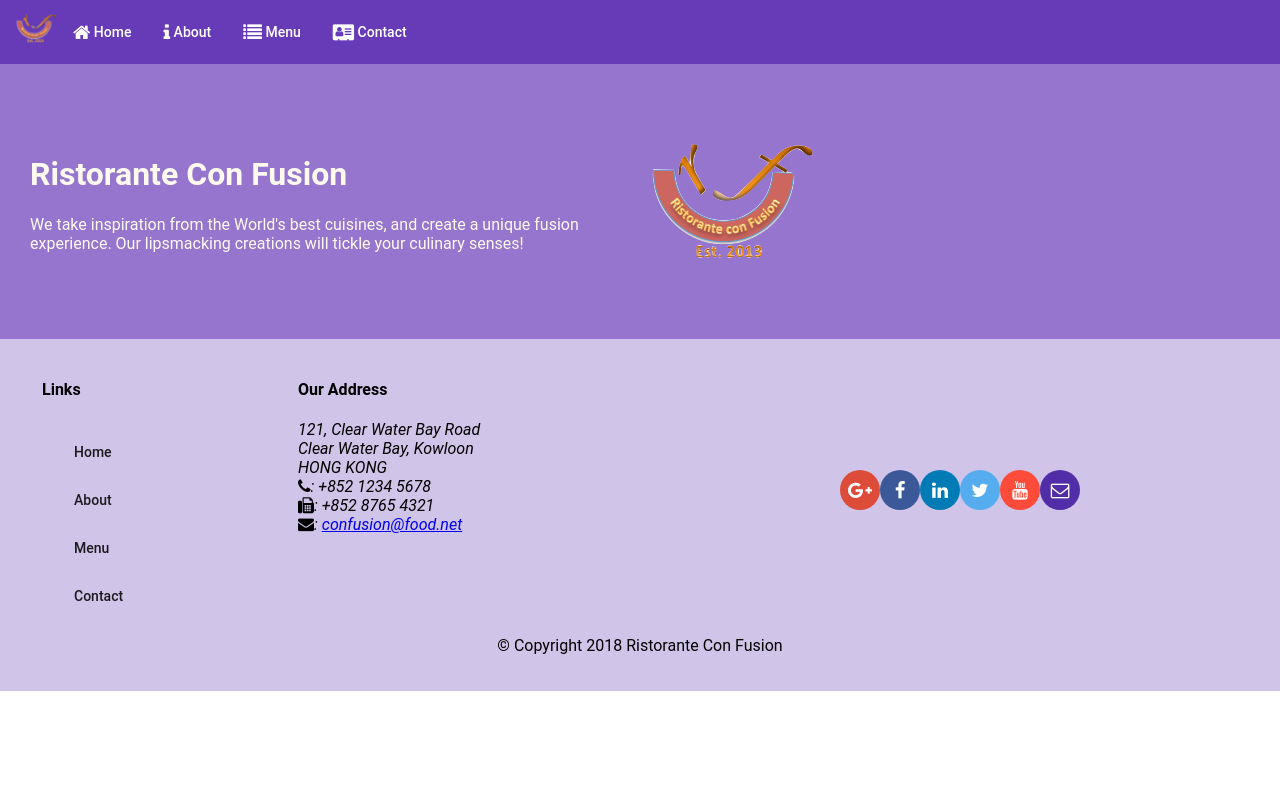
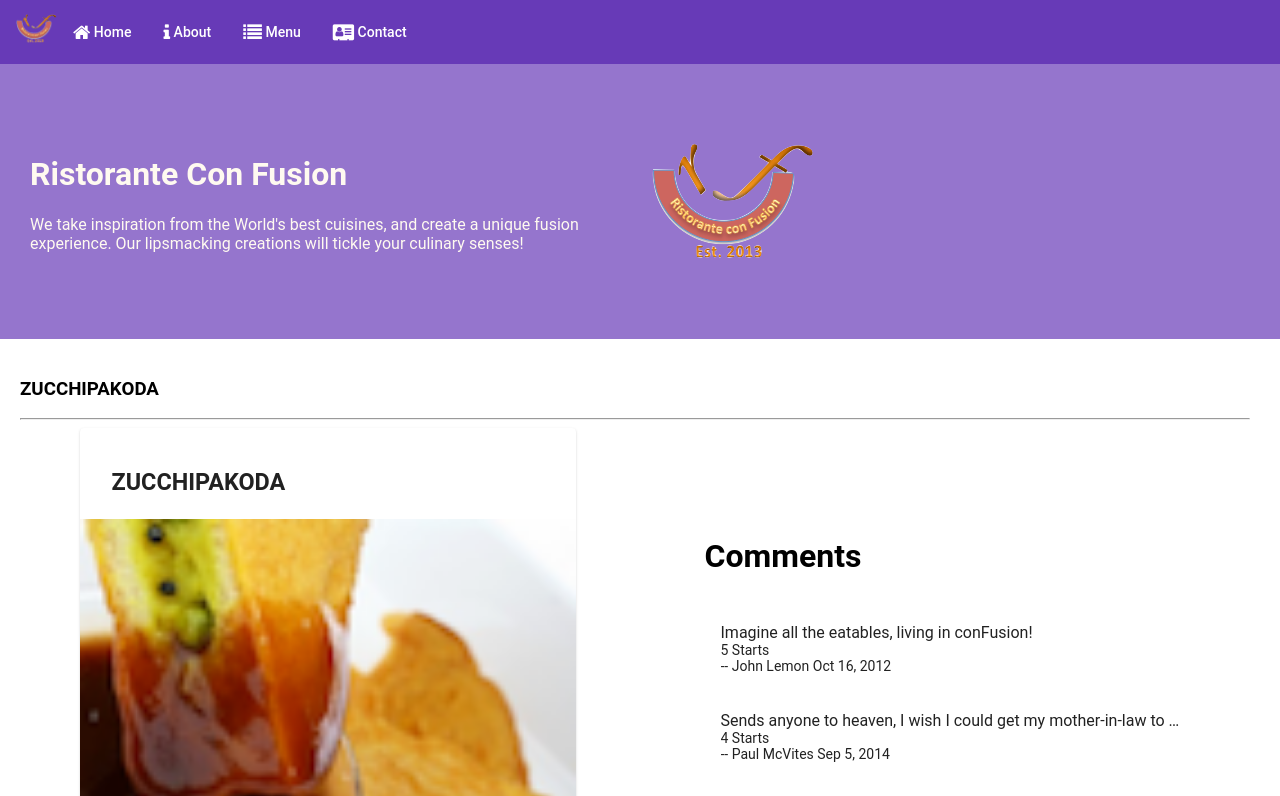
Before and after one commit to qikaigao/angular_confusion, an Angular app: page /dishdetail/1 in a window 1280 px wide. Before the commit this address led to /. Shown: the top 796 px of the page. Built offline with nearby package versions, Linux system fonts and the light colour scheme.

Commit message:
Single Page Applications Part 2

```diff
--- a/src/app/app-routing/routes.ts
+++ b/src/app/app-routing/routes.ts
@@ -11,5 +11,6 @@
     { path: 'menu', component: MenuComponent },
     { path: 'contact', component: ContactComponent },
     { path: 'about', component: AboutComponent },
+    { path: 'dishdetail/:id', component: DishdetailComponent },
     { path: '', redirectTo: '/home', pathMatch: 'full' }
 ];
--- a/src/app/dishdetail/dishdetail.component.html
+++ b/src/app/dishdetail/dishdetail.component.html
@@ -1,10 +1,12 @@
-<div class="container"
-    fxLayout="row"
-    fxLayout.sm="column"
-    fxLayout.xs="column"
-    fxLayoutAlign.gt-md="space-around center"
-    fxLayoutGap="10px"
-    fxLayoutGap.xs="0">
+<div class="container" fxLayout="row wrap" fxLayout.sm="column" fxLayout.xs="column"
+    fxLayoutAlign.gt-md="space-around center" fxLayoutGap="10px" fxLayoutGap.xs="0">
+
+    <div fxFlex='100'>
+        <div>
+            <h3>{{dish.name | uppercase}}</h3>
+            <hr>
+        </div>
+    </div>
 
     <div fxFlex="40" *ngIf="dish">
         <mat-card>
@@ -18,6 +20,7 @@
                 <p>{{dish.description}}</p>
             </mat-card-content>
             <mat-card-actions>
+                <button mat-button (click)="goBack()">BACK</button>
                 <button mat-button>LIKE</button>
                 <button mat-button>SHARE</button>
             </mat-card-actions>
@@ -27,7 +30,7 @@
     <div fxFlex="40" *ngIf="dish">
         <h1>Comments</h1>
         <mat-list>
-        <mat-list-item  *ngFor="let comment of dish.comments">
+            <mat-list-item *ngFor="let comment of dish.comments">
                 <p mat-line>
                     {{comment.comment}}
                 </p>
@@ -35,7 +38,7 @@
                     {{comment.rating}} Starts
                 </p>
                 <p mat-line>
-                -- {{comment.author}}  {{comment.date | date}}
+                    -- {{comment.author}} {{comment.date | date}}
                 </p>
             </mat-list-item>
         </mat-list>
--- a/src/app/dishdetail/dishdetail.component.ts
+++ b/src/app/dishdetail/dishdetail.component.ts
@@ -1,6 +1,8 @@
 import { Component, OnInit, Input } from '@angular/core';
+import { Params, ActivatedRoute } from '@angular/router';
+import { Location } from '@angular/common';
 import { Dish } from '../shared/dish';
-
+import { DishService } from '../services/dish.service';
 
 @Component({
   selector: 'app-dishdetail',
@@ -11,11 +13,19 @@
 
 export class DishdetailComponent implements OnInit {
 
-  @Input()
   dish: Dish;
-  constructor() { }
+
+  constructor(private dishservice: DishService,
+              private route: ActivatedRoute,
+              private location: Location) { }
 
   ngOnInit() {
+    const id = this.route.snapshot.params['id'];
+    this.dish = this.dishservice.getDish(id);
+  }
+
+  goBack(): void {
+    this.location.back();
   }
 
 }
--- a/src/app/menu/menu.component.html
+++ b/src/app/menu/menu.component.html
@@ -11,7 +11,7 @@
 
     <div fxFlex>
         <mat-grid-list cols='2' rowHeight='200px'>
-            <mat-grid-tile *ngFor='let dish of dishes' (click)='onSelect(dish)'>
+            <mat-grid-tile *ngFor='let dish of dishes' [routerLink]="['/dishdetail',dish.id]">
                 <img height="200px" src={{dish.image}} alt={{dish.name}}>
                 <mat-grid-tile-footer>
                     <h1>{{dish.name | uppercase}}</h1>
@@ -21,5 +21,5 @@
     </div>
 
     <!-- control by app-dishdetail -->
-    <app-dishdetail [dish]='selectedDish'></app-dishdetail>
+    <!-- <app-dishdetail [dish]='selectedDish'></app-dishdetail>  -->
 </div>
```
Lines whose indentation alone changed are shown as unchanged.
